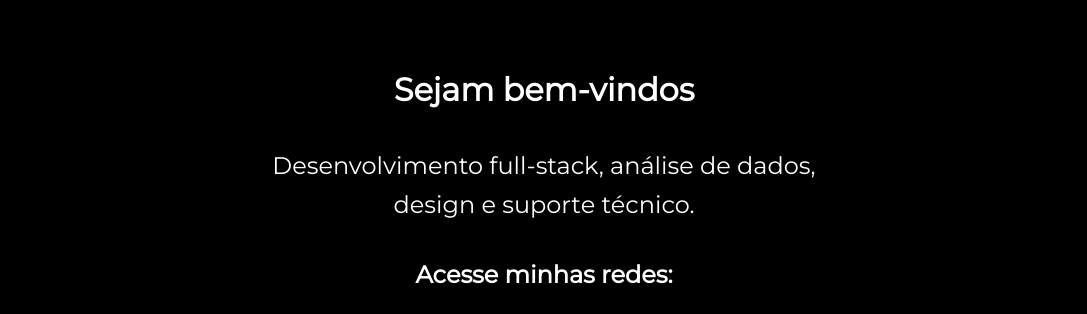
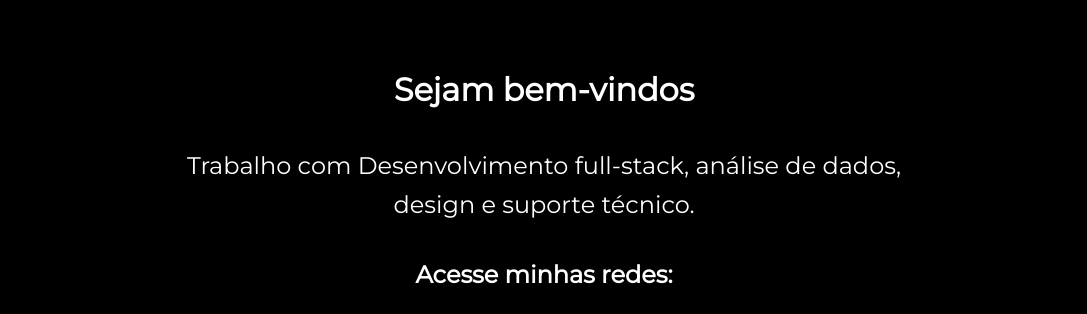
Before and after one commit to Webermanoel/portif-lio, a website: page index.html in a window 1280 px wide. Shown: the top 314 px of the page, without its empty margins (96-1183 px from the left). Drawn offline with Linux system fonts and the light colour scheme.

Commit message:
Atualizando site

```diff
--- a/index.html
+++ b/index.html
@@ -12,7 +12,8 @@
         <section class="apresentacao__conteudo">
             <h1 class="apresentacao__conteudo__titulo"><strong>Sejam bem-vindos</strong></h1>
             <p class="apresentacao__conteudo__texto">
-                Desenvolvimento full-stack, análise de dados,<br>
+                Trabalho com Desenvolvimento full-stack,
+                análise de dados,<br>
                 design e suporte técnico.
             </p>
             <div class="apresentacao__links">
```
